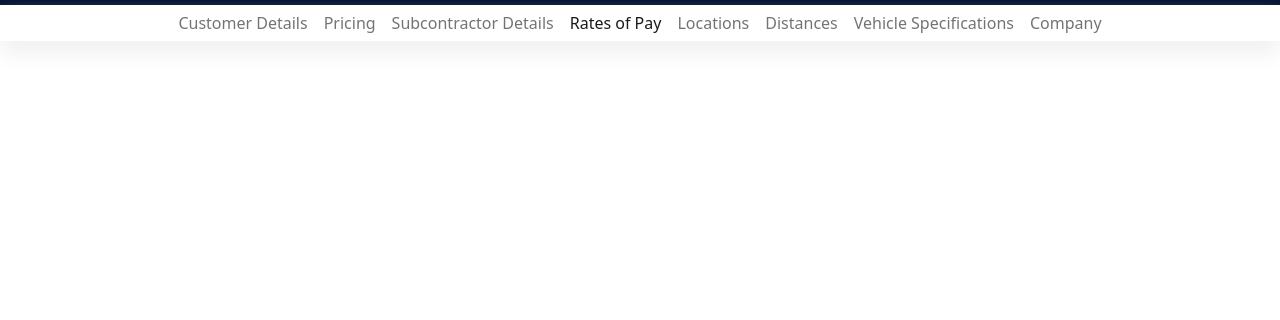
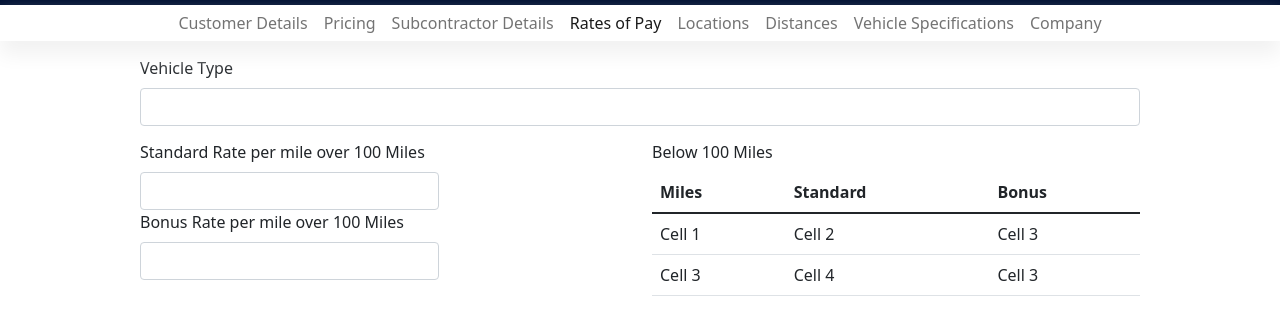
Before and after one commit to jackabailey/feenixcms, a plain HTML site: page site/administration/ratesOfPay.html in a window 1280 px wide. Shown: the part 74-394 px from the top of the page. Drawn offline with Linux system fonts and the light colour scheme.

Commit message:
Rates of Pay form Added

```diff
--- a/site/administration/ratesOfPay.html
+++ b/site/administration/ratesOfPay.html
@@ -40,6 +40,49 @@
             </div>
         </div>
     </nav>
+    <div class="row">
+        <div class="col">
+            <form>
+                <div class="row">
+                    <div class="col" style="margin-right: 140px;margin-left: 140px;"><label class="form-label" style="margin-top: 15px;">Vehicle Type</label><input class="form-control" type="search" style="margin-bottom: 14px;">
+                        <div class="row">
+                            <div class="col">
+                                <div class="row">
+                                    <div class="col"><label class="form-label">Standard Rate per mile over 100 Miles</label><input class="form-control" type="number" style="width: 299px;"></div>
+                                    <div class="col"><label class="form-label">Bonus Rate per mile over 100 Miles</label><input class="form-control" type="number" style="width: 299px;"></div>
+                                </div>
+                            </div>
+                            <div class="col"><label class="form-label">Below 100 Miles</label>
+                                <div class="table-responsive">
+                                    <table class="table">
+                                        <thead>
+                                            <tr>
+                                                <th>Miles</th>
+                                                <th>Standard</th>
+                                                <th>Bonus</th>
+                                            </tr>
+                                        </thead>
+                                        <tbody>
+                                            <tr>
+                                                <td>Cell 1</td>
+                                                <td>Cell 2</td>
+                                                <td>Cell 3</td>
+                                            </tr>
+                                            <tr>
+                                                <td>Cell 3</td>
+                                                <td>Cell 4</td>
+                                                <td>Cell 3</td>
+                                            </tr>
+                                        </tbody>
+                                    </table>
+                                </div>
+                            </div>
+                        </div>
+                    </div>
+                </div>
+            </form>
+        </div>
+    </div>
     <script src="../assets/bootstrap/js/bootstrap.min.js"></script>
     <script src="../assets/js/NewBookings/PickupUtilities.js"></script>
 </body>
```
Also changed, not shown: site/administration/pricing.html (+8 -8 lines), site/administration/subcontractorDetails.html (+1 -1 lines), 1 other file.
